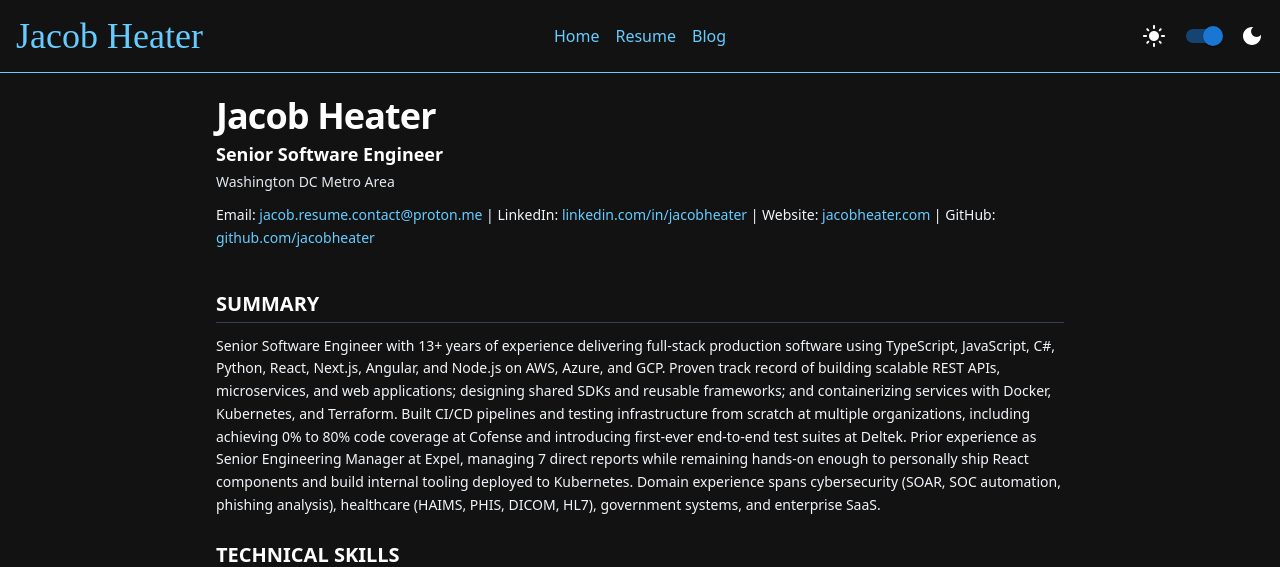
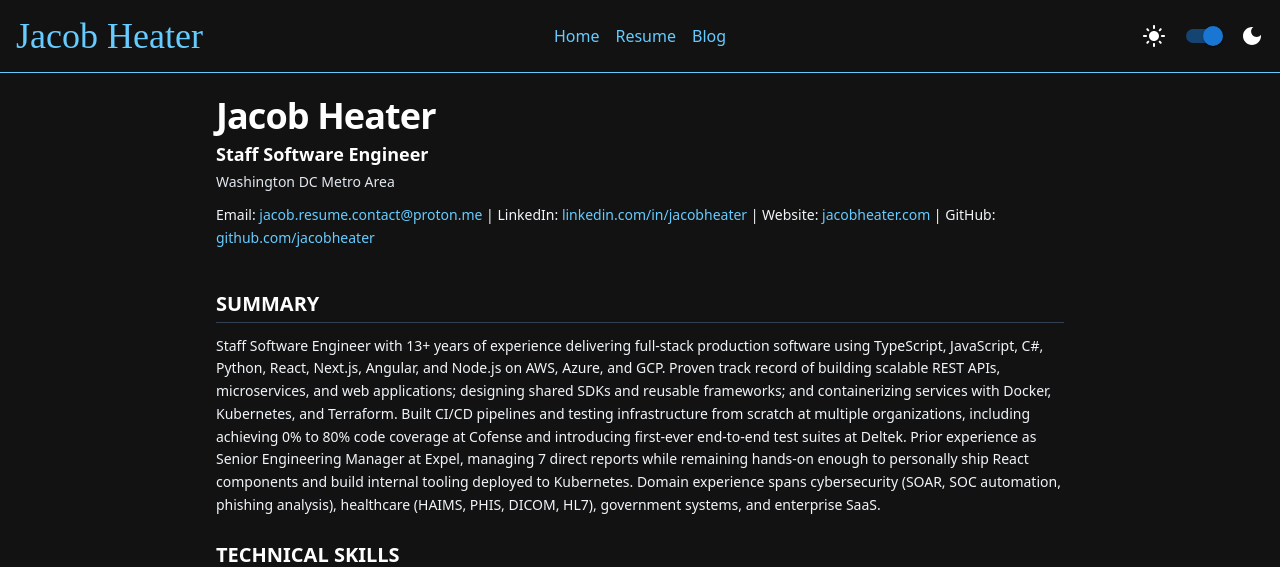
Before and after one commit to JacobHeater/jacobheater.github.io, a Next.js app: page /about/resume in a window 1280 px wide. Shown: the top 567 px of the page. Built offline with nearby package versions, Linux system fonts and the light colour scheme; a web font is replaced by a local one.

Commit message:
Update resume details to reflect current role and expertise as Staff Software Engineer

```diff
--- a/src/app/about/resume/components/resume-pdf-document.tsx
+++ b/src/app/about/resume/components/resume-pdf-document.tsx
@@ -285,7 +285,7 @@ export default function ResumePdfDocument({
       title={`${data.fullName} - Resume`}
       author={data.fullName}
       subject="Professional Resume"
-      keywords="senior software engineer, TypeScript, React, Node.js, C#, Python, AWS, Docker, Kubernetes, SOAR, cybersecurity">
+      keywords="staff software engineer, TypeScript, React, Node.js, C#, Python, AWS, Docker, Kubernetes, SOAR, cybersecurity">
       <Page size="A4" style={styles.page}>
         {/* Header */}
         <View style={styles.header}>
@@ -338,7 +338,7 @@ export default function ResumePdfDocument({
           {data.education.map((edu, idx) => (
             <View style={styles.educationEntry} key={idx} wrap={false}>
               <View>
-                <Text style={styles.educationDegree}>{edu.degree}{edu.fieldOfStudy ? `, ${edu.fieldOfStudy}` : ''}</Text>
+                <Text style={styles.educationDegree}>{edu.degree}</Text>
                 <Text style={styles.educationSchool}>{edu.school}</Text>
                 {edu.honors && (
                   <Text style={styles.educationHonors}>{edu.honors}</Text>
--- a/src/app/about/resume/data/resume/resume.ts
+++ b/src/app/about/resume/data/resume/resume.ts
@@ -3,14 +3,14 @@ import { IResume } from "../../models/resume";
 export const resume: IResume = {
   fullName: 'Jacob Heater',
   phoneNumber: process.env.NEXT_PUBLIC_PHONE_NUMBER ?? '',
-  title: 'Senior Software Engineer',
+  title: 'Staff Software Engineer',
   location: 'Washington DC Metro Area',
   publicEmailAddress: 'jacob.resume.contact@proton.me',
   privateEmailAddress: 'jacobheater@gmail.com',
   linkedIn: 'https://www.linkedin.com/in/jacobheater',
   website: 'https://jacobheater.com',
   github: 'https://github.com/jacobheater',
-  professionalSummary: 'Senior Software Engineer with 13+ years of experience delivering full-stack production software using TypeScript, JavaScript, C#, Python, React, Next.js, Angular, and Node.js on AWS, Azure, and GCP. Proven track record of building scalable REST APIs, microservices, and web applications; designing shared SDKs and reusable frameworks; and containerizing services with Docker, Kubernetes, and Terraform. Built CI/CD pipelines and testing infrastructure from scratch at multiple organizations, including achieving 0% to 80% code coverage at Cofense and introducing first-ever end-to-end test suites at Deltek. Prior experience as Senior Engineering Manager at Expel, managing 7 direct reports while remaining hands-on enough to personally ship React components and build internal tooling deployed to Kubernetes. Domain experience spans cybersecurity (SOAR, SOC automation, phishing analysis), healthcare (HAIMS, PHIS, DICOM, HL7), government systems, and enterprise SaaS.',
+  professionalSummary: 'Staff Software Engineer with 13+ years of experience delivering full-stack production software using TypeScript, JavaScript, C#, Python, React, Next.js, Angular, and Node.js on AWS, Azure, and GCP. Proven track record of building scalable REST APIs, microservices, and web applications; designing shared SDKs and reusable frameworks; and containerizing services with Docker, Kubernetes, and Terraform. Built CI/CD pipelines and testing infrastructure from scratch at multiple organizations, including achieving 0% to 80% code coverage at Cofense and introducing first-ever end-to-end test suites at Deltek. Prior experience as Senior Engineering Manager at Expel, managing 7 direct reports while remaining hands-on enough to personally ship React components and build internal tooling deployed to Kubernetes. Domain experience spans cybersecurity (SOAR, SOC automation, phishing analysis), healthcare (HAIMS, PHIS, DICOM, HL7), government systems, and enterprise SaaS.',
   skills: [
     { heading: 'Languages', items: ['TypeScript', 'JavaScript', 'C#', 'Python', 'Java', 'SQL'] },
     { heading: 'Frameworks & Libraries', items: ['React', 'Next.js', 'Angular', 'Node.js', '.NET', '.NET Framework', 'ASP.NET MVC', 'Express', 'Tailwind CSS', 'jQuery'] },
@@ -233,7 +233,7 @@ export const resume: IResume = {
     {
       school: 'Laurel Ridge Community College',
       degree: 'Associate of Arts and Sciences (AAS)',
-      fieldOfStudy: 'Global Affairs',
+      fieldOfStudy: 'General Studies',
       startDate: new Date(2005, 7),
       endDate: new Date(2007, 4),
     },
--- a/src/app/about/resume/page.tsx
+++ b/src/app/about/resume/page.tsx
@@ -87,7 +87,7 @@ function ResumePageContent() {
         <HtmlTitle title={`Jacob Heater | ${resume.title} - Resume`} />
         <meta
           name="description"
-          content="Senior Software Engineer with 13+ years experience in TypeScript, React, Node.js, C#/.NET, Python, AWS, Azure, GCP, Docker, Kubernetes, and Terraform. Expert in full-stack development, microservices, CI/CD, cybersecurity platforms, and SOAR."
+          content="Staff Software Engineer with 13+ years experience in TypeScript, React, Node.js, C#/.NET, Python, AWS, Azure, GCP, Docker, Kubernetes, and Terraform. Expert in full-stack development, microservices, CI/CD, cybersecurity platforms, and SOAR."
         />
 
         <header className="mb-6 print:mb-4 pb-4">
@@ -178,7 +178,7 @@ function ResumePageContent() {
                   <h3
                     className="font-semibold text-[var(--foreground)]"
                     itemProp="credentialCategory">
-                    {edu.degree}{edu.fieldOfStudy ? `, ${edu.fieldOfStudy}` : ''}
+                    {edu.degree}
                   </h3>
                   <p className="text-sm text-[var(--gray-700)]">{edu.school}</p>
                   {edu.honors && (
```
